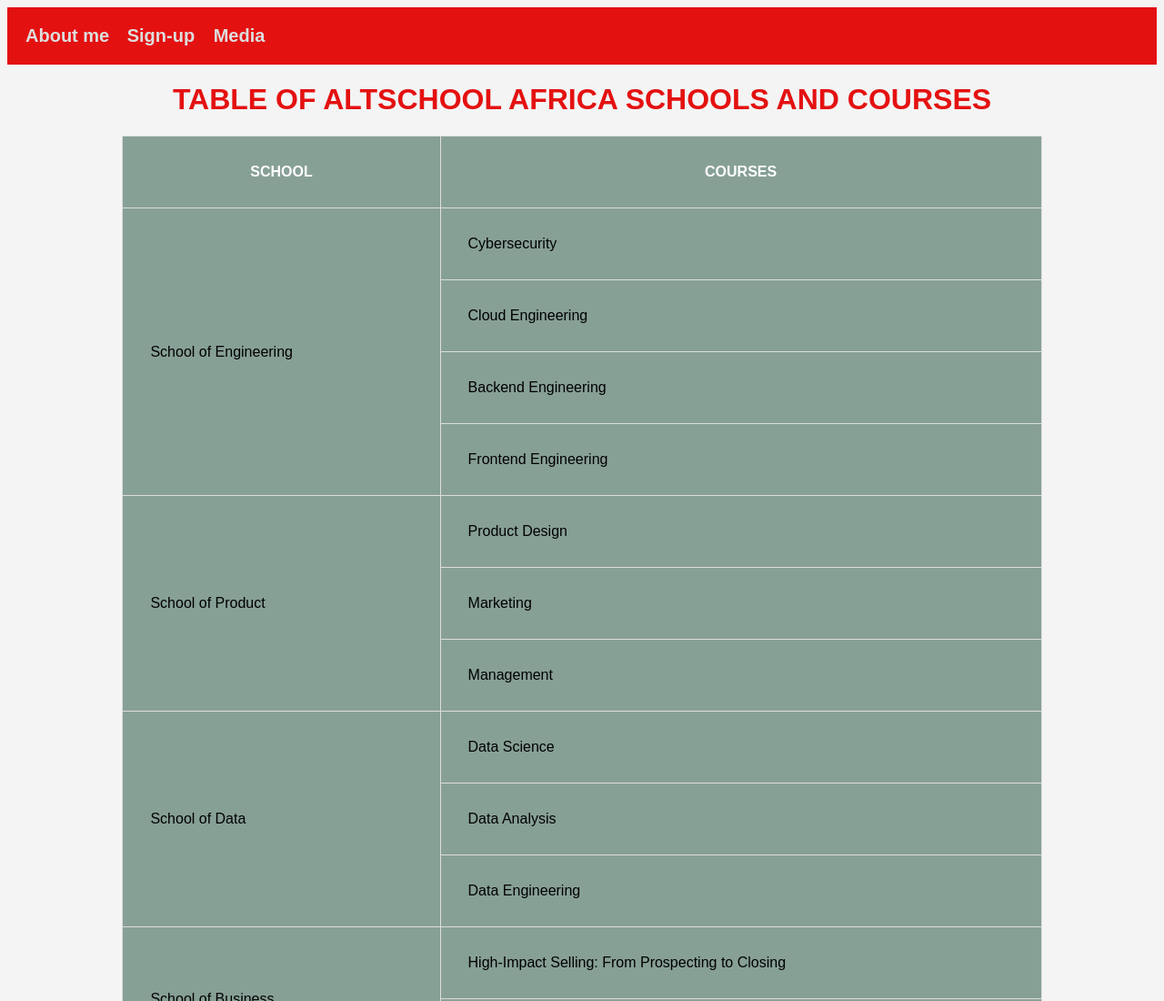
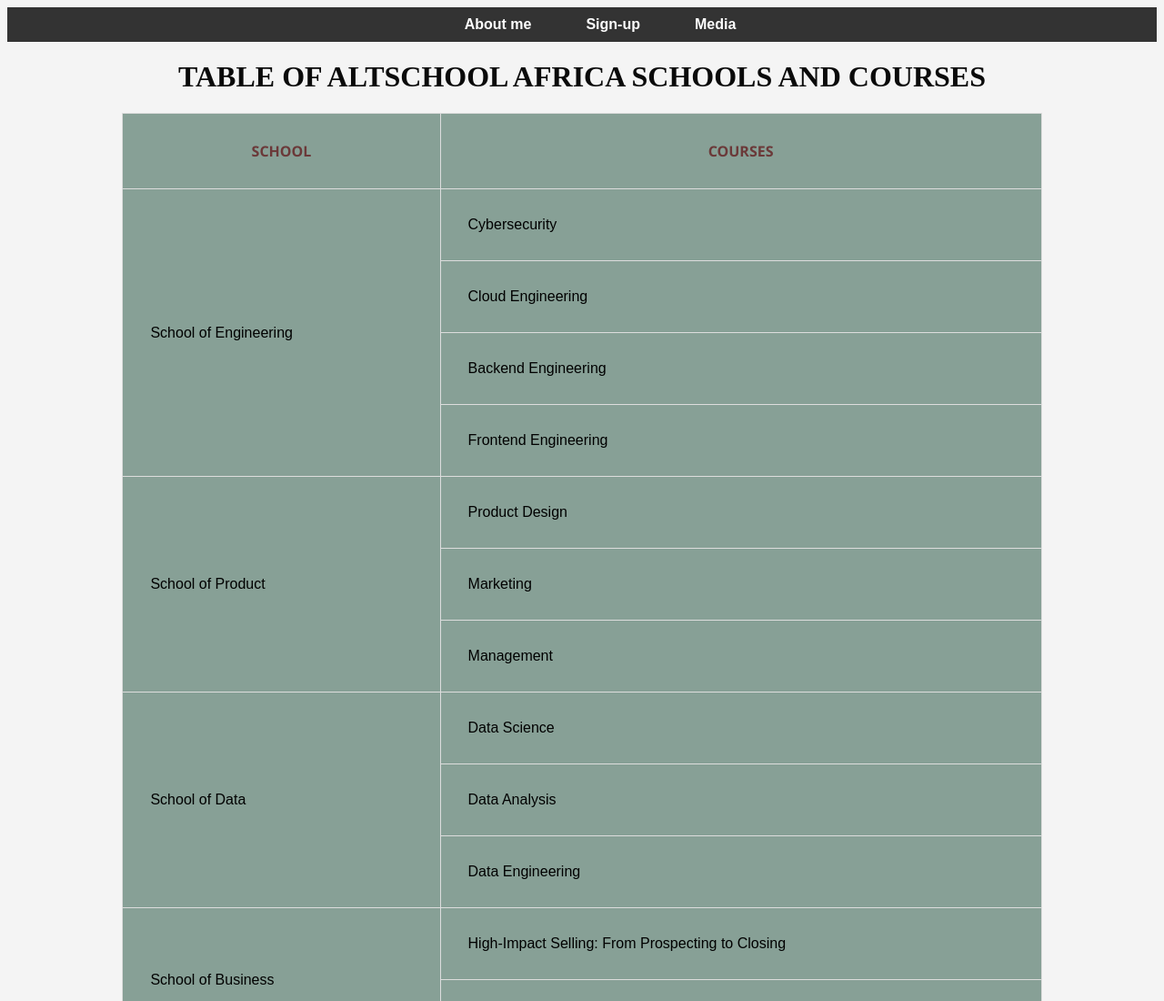
Before and after one commit to Sylvestrr/submisssion-day, a plain HTML site: page table.html in a window 1280 px wide. Shown: the top 1100 px of the page at 91% size. Drawn offline with Linux system fonts and the light colour scheme.

```diff
--- a/index.css
+++ b/index.css
@@ -3,7 +3,7 @@
     margin: 0;
     padding: 0;
     box-sizing: border-box;
-    font-size: 1.5rem;
+    font-size: 1.0rem;
 }
 
 /* Body styles */
@@ -16,39 +16,39 @@ body {
     font-size: 1em;
     text-decoration-color:red ;
 }
-
-/* Navigation styles */
+/* Sticky Navigation */
 nav {
+    position: sticky;
+    top: 0;
     background-color: #333;
-    padding: 10px;
-    margin-bottom: 20px;
+    padding: 10px 0;
+    z-index: 1000;
+    width: 100%;
   }
 
   nav ul {
-    list-style: none;
+    list-style-type: none;
     display: flex;
-    /* justify-content: center; */
+    justify-content: center;
+    margin: 0;
   }
 
   nav ul li {
-    margin-right: 15px;
+    margin: 0 15px;
+    display: inline;
   }
 
-/* nav ul li a {
-    color: #fff;
+  nav ul li a {
+    color: white;
     text-decoration: none;
     font-weight: bold;
-} */
-
-nav ul li a {
-    color: #ddd;
-    /* text-decoration: solid;
-    font-weight: bolder;
-    font-size: px; */
+    padding: 10px 15px;
+    transition: background-color 0.3s ease;
   }
 
   nav ul li a:hover {
-    color: #ff6347; /* Tomato color for hover effect */
+    background-color: #555;
+    border-radius: 5px;
   }
 
 /* Heading styles */
@@ -74,9 +74,6 @@ p {
 }
 /*
 Strong text styles */
-strong {
-    color: #ff6347; /* Tomato color for strong emphasis */
-}
 
 
 
--- a/table.html
+++ b/table.html
@@ -12,40 +12,46 @@
         margin: 10;
         padding: 100;
       }
-
-
+      /* Sticky Navigation */
   nav {
-        background-color: #e41111;
-        padding: 20px;
+    position: sticky;
+    top: 0;
+    background-color: #333;
+    padding: 10px 0;
+    z-index: 1000;
+    width: 100%;
   }
 
   nav ul {
     list-style-type: none;
+    display: flex;
+    justify-content: center;
     margin: 0;
-        padding: 0;
-        overflow: hidden;
   }
 
-      nav ul li  {
+  nav ul li {
+    margin: 0 15px;
     display: inline;
-        /* margin-top: 100; */
-        margin-right: 15px;
   }
 
   nav ul li a {
-        color: #ddd;
-        text-decoration: solid;
-        font-weight: bolder;
-        font-size: 20px;
+    color: white;
+    text-decoration: none;
+    font-weight: bold;
+    padding: 10px 15px;
+    transition: background-color 0.3s ease;
   }
 
   nav ul li a:hover {
-        text-decoration: underline;
+    background-color: #555;
+    border-radius: 5px;
   }
 
       h1 {
         text-align: center;
-        color: #e41111;
+        justify-content: center;
+        color: #0a0a0a;
+        font-family: 'Times New Roman', Times, serif;
         margin-top: 20px;
       }
 
@@ -70,8 +76,9 @@
 
       th {
         background-color: #87A096;
-        color: white;
+        color: rgb(107, 57, 57);
         text-transform: uppercase;
+        font-family: 'Segoe UI', Tahoma, Geneva, Verdana, sans-serif;
       }
 
 
```
Also changed, not shown: media.css (+8 -0 lines), media.html (+6 -5 lines). Lines whose indentation alone changed are shown as unchanged.
